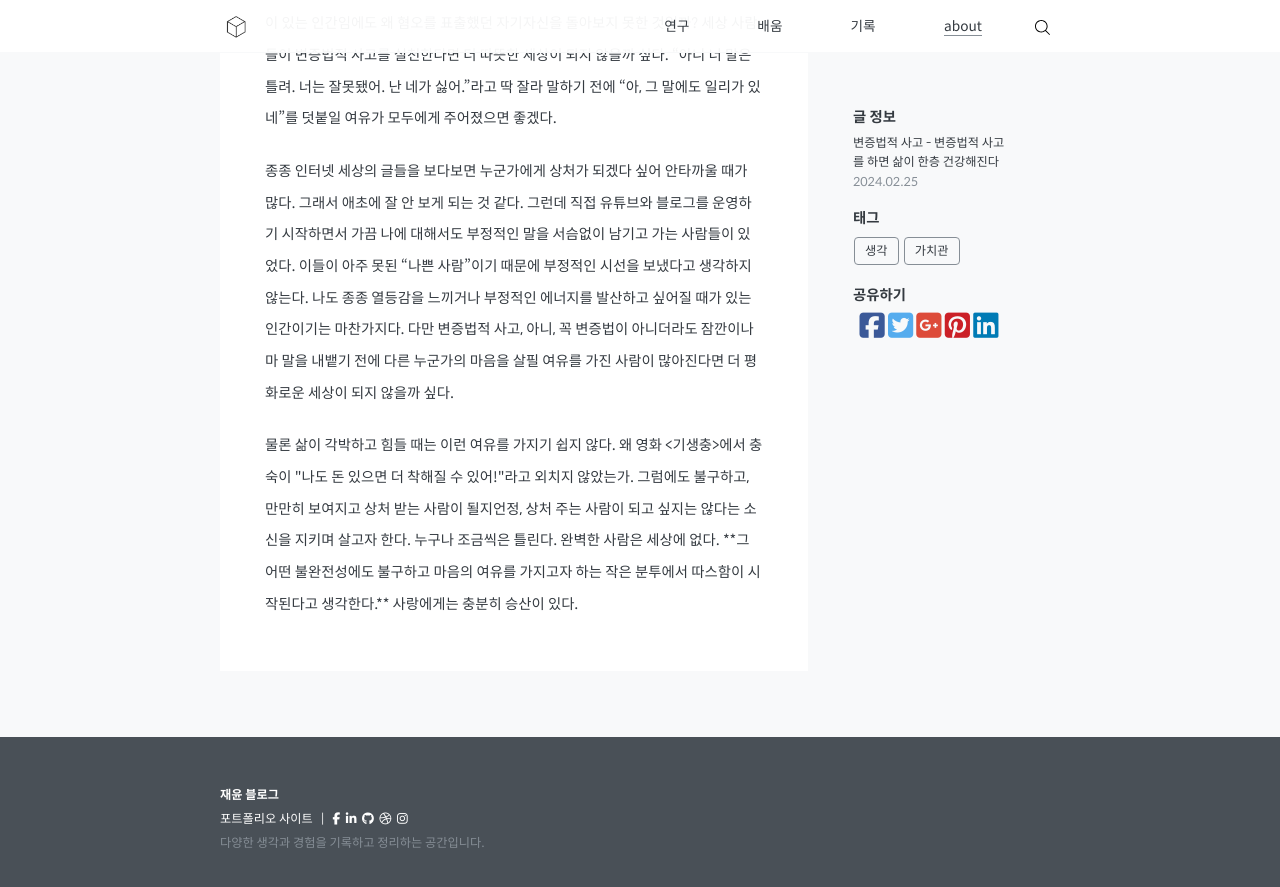
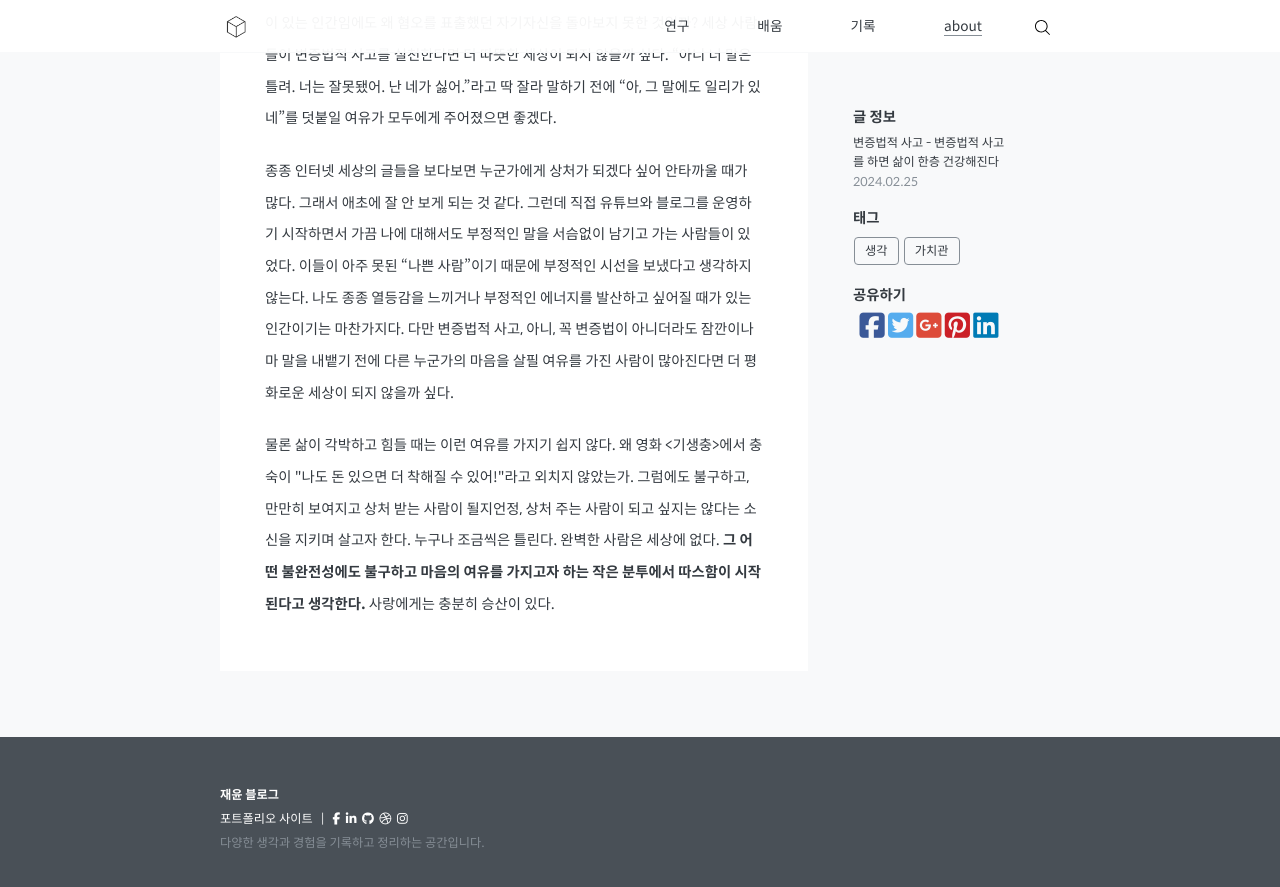
Before and after one commit to jyoonsong/jyoonsong.github.io, a Jekyll site: the page built from _posts/2024-02-25-dialectic.md, in a window 1280 px wide and 900 px high, scrolled down 1192 px. Shown: the top 887 px of the window. Built offline with Jekyll 4.4.1, drawn with Linux system fonts in a browser that asks for light colours; nearby versions of some CDN libraries.

Commit message:
why is it not working?

```diff
--- a/_posts/2024-02-25-dialectic.md
+++ b/_posts/2024-02-25-dialectic.md
@@ -43,5 +43,5 @@ tags:
 물론 삶이 각박하고 힘들 때는 이런 여유를 가지기 쉽지 않다.
 왜 영화 <기생충>에서 충숙이 "나도 돈 있으면 더 착해질 수 있어!"라고 외치지 않았는가.
 그럼에도 불구하고, 만만히 보여지고 상처 받는 사람이 될지언정, 상처 주는 사람이 되고 싶지는 않다는 소신을 지키며 살고자 한다.
-누구나 조금씩은 틀린다. 완벽한 사람은 세상에 없다. **그 어떤 불완전성에도 불구하고 마음의 여유를 가지고자 하는 작은 분투에서 따스함이 시작된다고 생각한다.**
+누구나 조금씩은 틀린다. 완벽한 사람은 세상에 없다. <b>그 어떤 불완전성에도 불구하고 마음의 여유를 가지고자 하는 작은 분투에서 따스함이 시작된다고 생각한다.</b>
 사랑에게는 충분히 승산이 있다.
```
